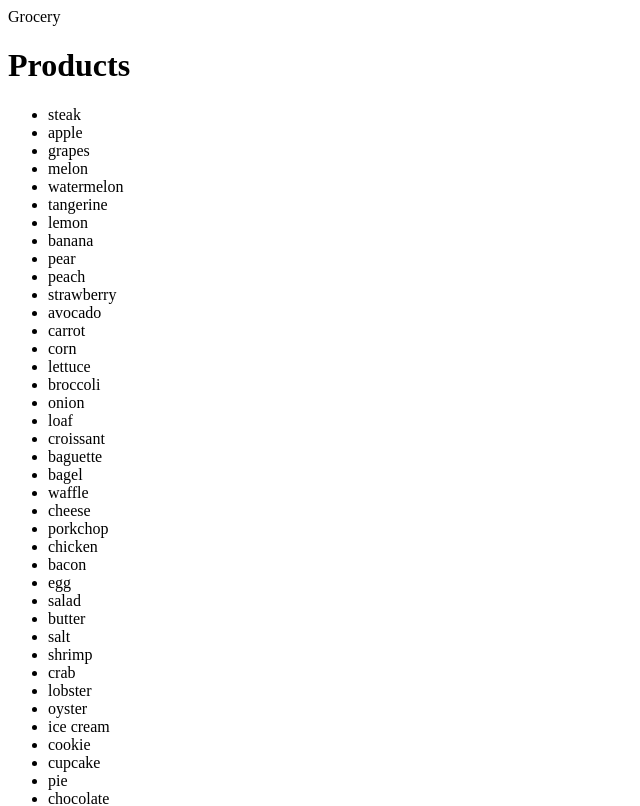
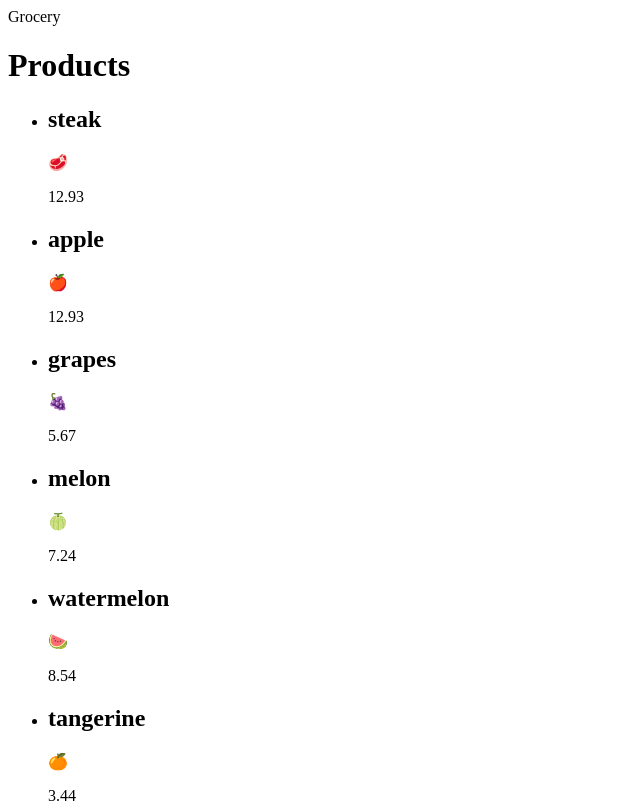
Before and after one commit to jtreeves/grocery-react, a React (Create React App) app: page /products in a window 1280 px wide. Shown: the top 806 px of the page, without its empty margins (0-640 px from the left). Built offline with nearby package versions, Linux system fonts and the light colour scheme.

Commit message:
[ProductHighlight] Add image and price

```diff
--- a/src/components/ProductHighlight/ProductHighlight.tsx
+++ b/src/components/ProductHighlight/ProductHighlight.tsx
@@ -4,7 +4,11 @@ function ProductHighlight({
     product
 }: ProductProp): JSX.Element {
     return (
-        <div>{product.name}</div>
+        <div>
+            <h2>{product.name}</h2>
+            <p>{product.image}</p>
+            <p>{product.price}</p>
+        </div>
     )
 }
 
```
